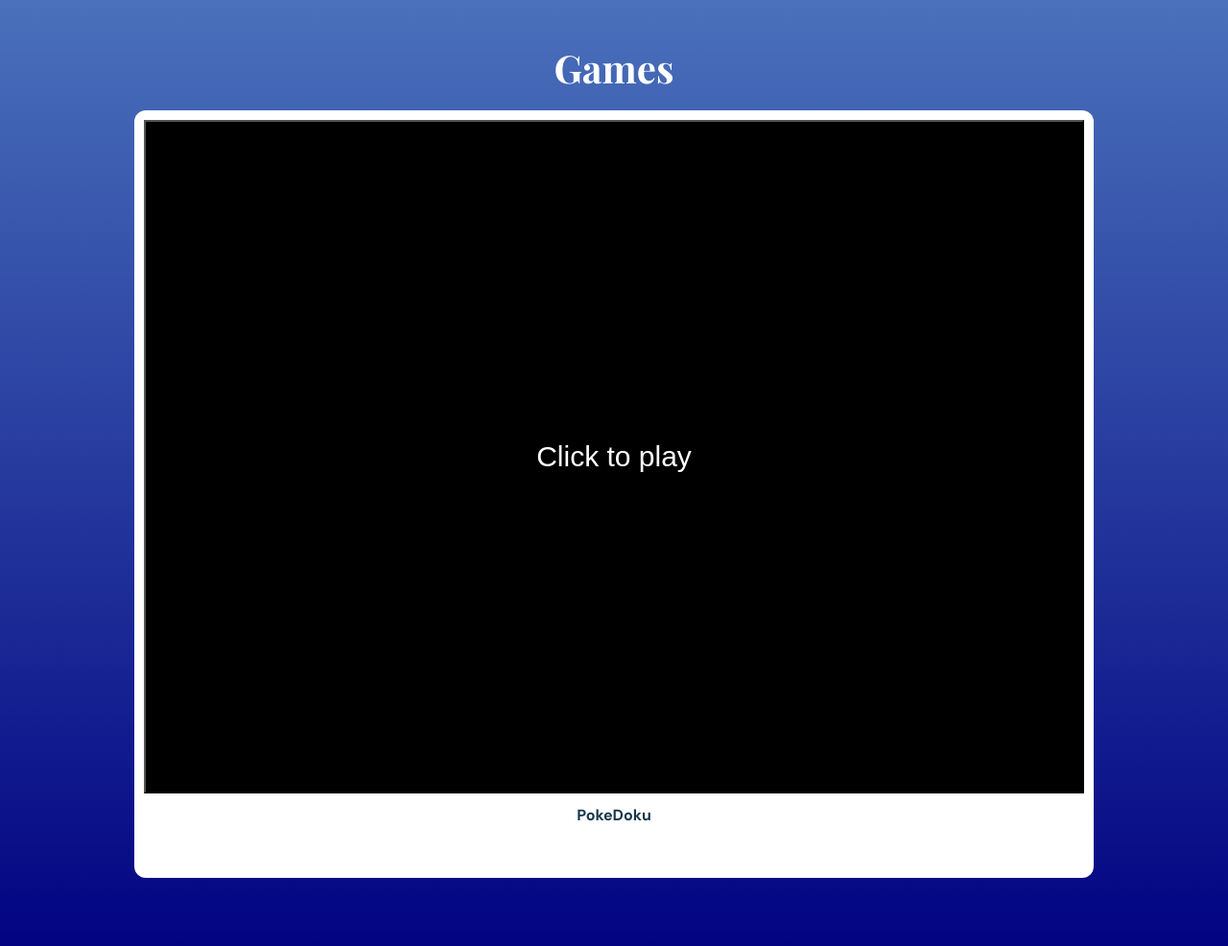
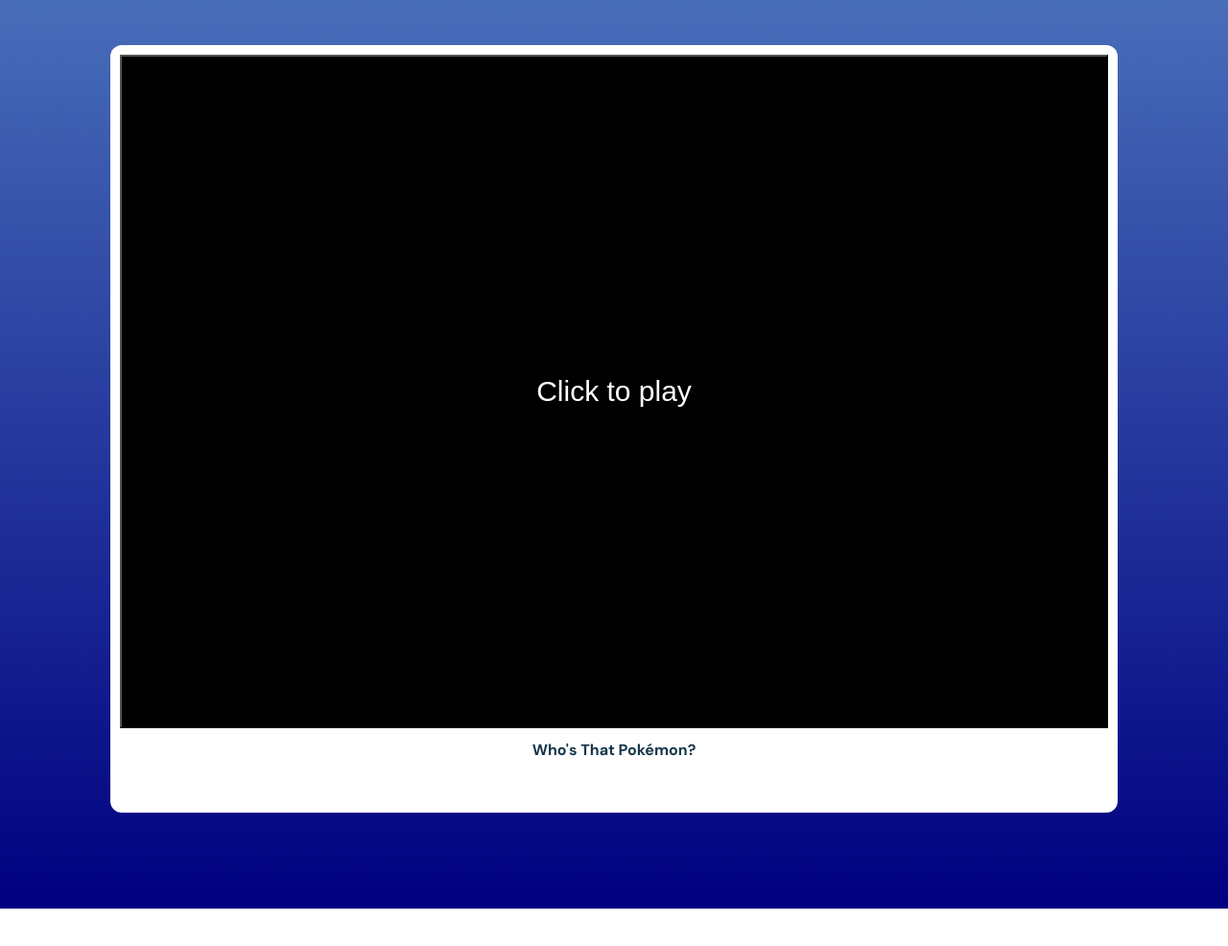
Before and after one commit to mjmlatip/WebSysAssignment, a plain HTML site: page members/tolero/tolero.html in a window 1280 px wide. Shown: the part 840-1826 px from the top of the page at 96% size. After the commit the page ends 1787 px from the top, so only its background shows below. Drawn offline with nearby package versions, Linux system fonts and the light colour scheme.

Commit message:
Update tolero.html

```diff
--- a/members/tolero/tolero.html
+++ b/members/tolero/tolero.html
@@ -36,14 +36,12 @@
                 My goal in life is to be happy, be rich, and get a full binder of Special Illustration Rare Pokemon cards.
         </div>
 
-        <h2 class="games-title">Games</h2>
-        <div class="games">
-             <div class="game-box">
-                <div class="game-screen" id="game3">
-                    <button onclick="playGame('game3', 'https://pokedoku.com/')">Click to play</button>
-                </div>
-                    <a href="https://pokedoku.com/">PokeDoku</a>
+        <div class="game-box">
+            <div class="game-screen" id="game3">
+                <button onclick="playGame('game3', 'game.html')">Click to play</button>
         </div>
+        <a href="game.html">Who's That Pokémon?</a>
+</div>
     </main>
 
     <script src="tolero.js"></script>
```
